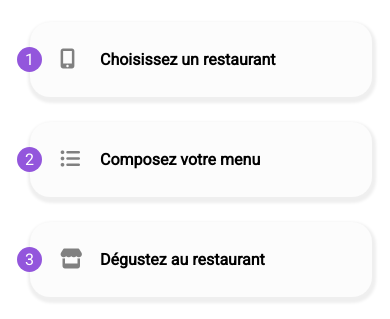
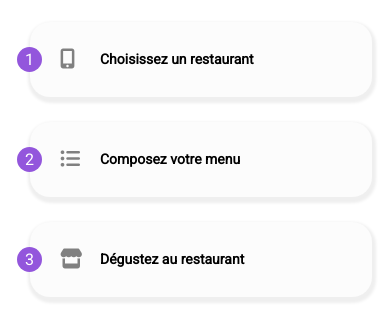
Before and after one commit to Bisuke76/AxelBurguiere_3_09092021, a website: page index.html in a window 390 px wide. Shown: the part 465-784 px from the top of the page. Drawn offline with Linux system fonts and the light colour scheme; a web font is replaced by a local one.

Commit message:
maj media queries

```diff
--- a/sass/pages/_functioning.scss
+++ b/sass/pages/_functioning.scss
@@ -28,9 +28,10 @@
     }
     &.text{
         font-weight: bold;
-        @media #{$thin-down}{
-            font-size: 13px;
+        @media #{$medium-down}{
+            font-size: 14px;
         }
+
 
     }
 }
```
Also changed, not shown: index.html (+3 -1 lines), style.css.
